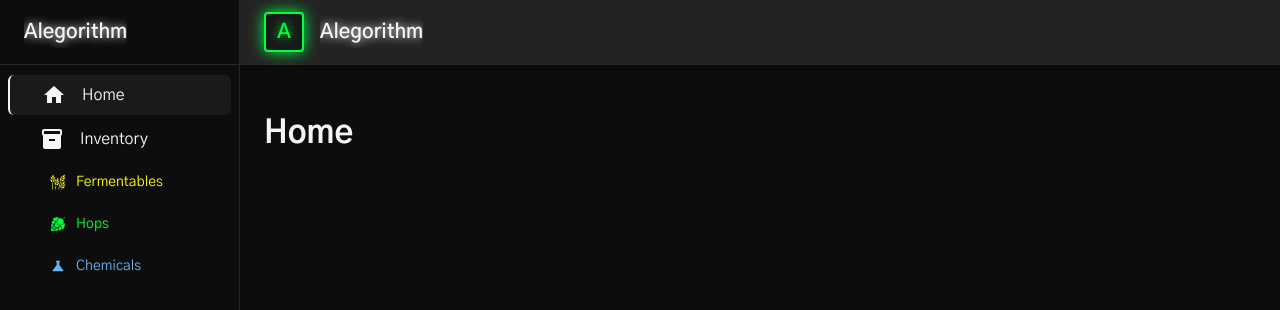
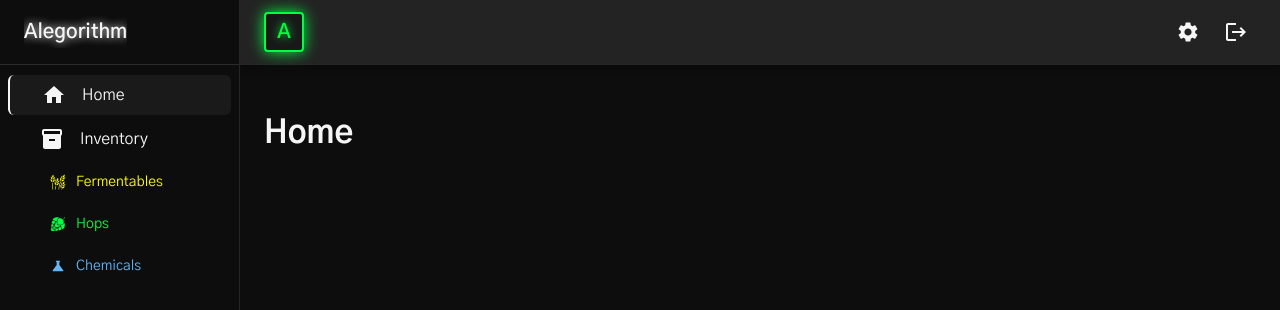
Before and after one commit to itwalton/alegorithm-web, a React (Vite) app: page / in a window 1280 px wide. Shown: the top 310 px of the page. Built offline with nearby package versions, Linux system fonts and the light colour scheme.

Commit message:
add header icons

```diff
--- a/src/components/Layout/AppLayout.tsx
+++ b/src/components/Layout/AppLayout.tsx
@@ -15,11 +15,14 @@ import {
   useTheme,
   useMediaQuery,
   IconButton,
+  Tooltip,
 } from '@mui/material'
 import {
   Menu as MenuIcon,
   Home as HomeIcon,
   Inventory as InventoryIcon,
+  Settings as SettingsIcon,
+  Logout as LogoutIcon,
 } from '@mui/icons-material'
 import { GiWheat, GiHops } from 'react-icons/gi'
 import { MdScience } from 'react-icons/md'
@@ -164,9 +167,36 @@ export default function AppLayout({ children }: AppLayoutProps) {
                 A
               </Typography>
             </Box>
-            <Typography variant="h6" noWrap component="div">
-              Alegorithm
-            </Typography>
+          </Box>
+          <Box sx={{ display: 'flex', gap: 1 }}>
+            <Tooltip title="Settings">
+              <IconButton
+                color="inherit"
+                aria-label="settings"
+                sx={{
+                  color: theme.palette.text.primary,
+                  '&:hover': {
+                    backgroundColor: 'rgba(255, 255, 255, 0.1)'
+                  }
+                }}
+              >
+                <SettingsIcon />
+              </IconButton>
+            </Tooltip>
+            <Tooltip title="Logout">
+              <IconButton
+                color="inherit"
+                aria-label="logout"
+                sx={{
+                  color: theme.palette.text.primary,
+                  '&:hover': {
+                    backgroundColor: 'rgba(255, 255, 255, 0.1)'
+                  }
+                }}
+              >
+                <LogoutIcon />
+              </IconButton>
+            </Tooltip>
           </Box>
         </Toolbar>
       </AppBar>
```
